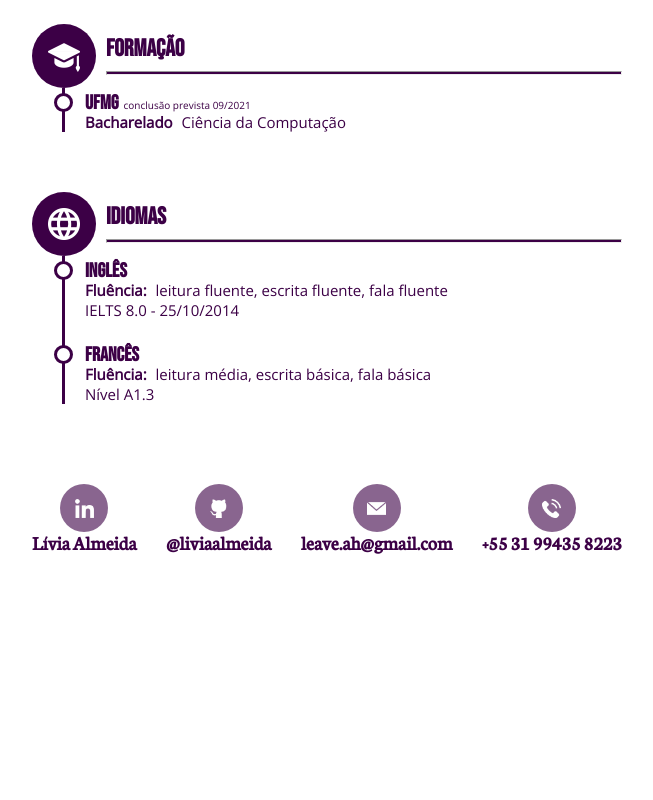
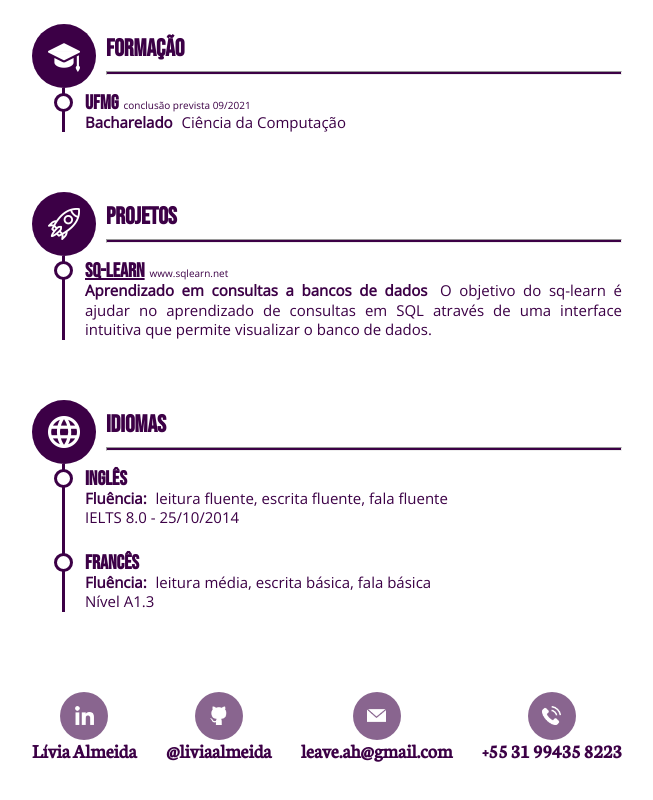
Before and after one commit to liviaalmeida/liviaalmeida.me, a Vue app: page /#/ in a window 1280 px wide. Shown: the part 2090-2890 px from the top of the page, without its empty margins (313-966 px from the left). Before the commit the page ends 2722 px from the top, so only its background shows below. Built offline with nearby package versions, Linux system fonts and the light colour scheme.

Commit message:
Added projects component

```diff
--- /dev/null
+++ b/src/components/Projects.vue
@@ -0,0 +1,9 @@
+<template>
+  <div class="presentations">
+		<Timeline
+      :icon="require('@/assets/icons/rocket.png')"
+      :timeEvents="$t('projects')"
+      :title="$t('title.projects')"
+    />
+  </div>
+</template>
--- a/src/views/Home.vue
+++ b/src/views/Home.vue
@@ -1,12 +1,13 @@
 <template>
   <div class="home">
-		<profile />
-		<work />
-		<programming />
-		<presentations />
-		<education />
-		<languages />
-		<contact />
+		<Profile />
+		<Work />
+		<Programming />
+		<Presentations />
+		<Education />
+		<Projects />
+		<Languages />
+		<Contact />
   </div>
 </template>
 
@@ -15,25 +16,23 @@ import Vue from 'vue'
 
 import Profile from '@/components/Profile.vue'
 import Work from '@/components/Work.vue'
+import Programming from '@/components/Programming.vue'
 import Presentations from '@/components/Presentations.vue'
-import Programming from '@/components/Programming.vue'
+import Education from '@/components/Education.vue'
+import Projects from '@/components/Projects.vue'
 import Languages from '@/components/Languages.vue'
-import Education from '@/components/Education.vue'
 import Contact from '@/components/Contact.vue'
 
 export default Vue.extend({
   components: {
 		Profile,
 		Work,
+		Programming,
 		Presentations,
-		Programming,
+		Education,
+		Projects,
 		Languages,
-		Education,
 		Contact,
   },
 })
 </script>
-
-<style lang="scss" scoped>
-
-</style>
```
